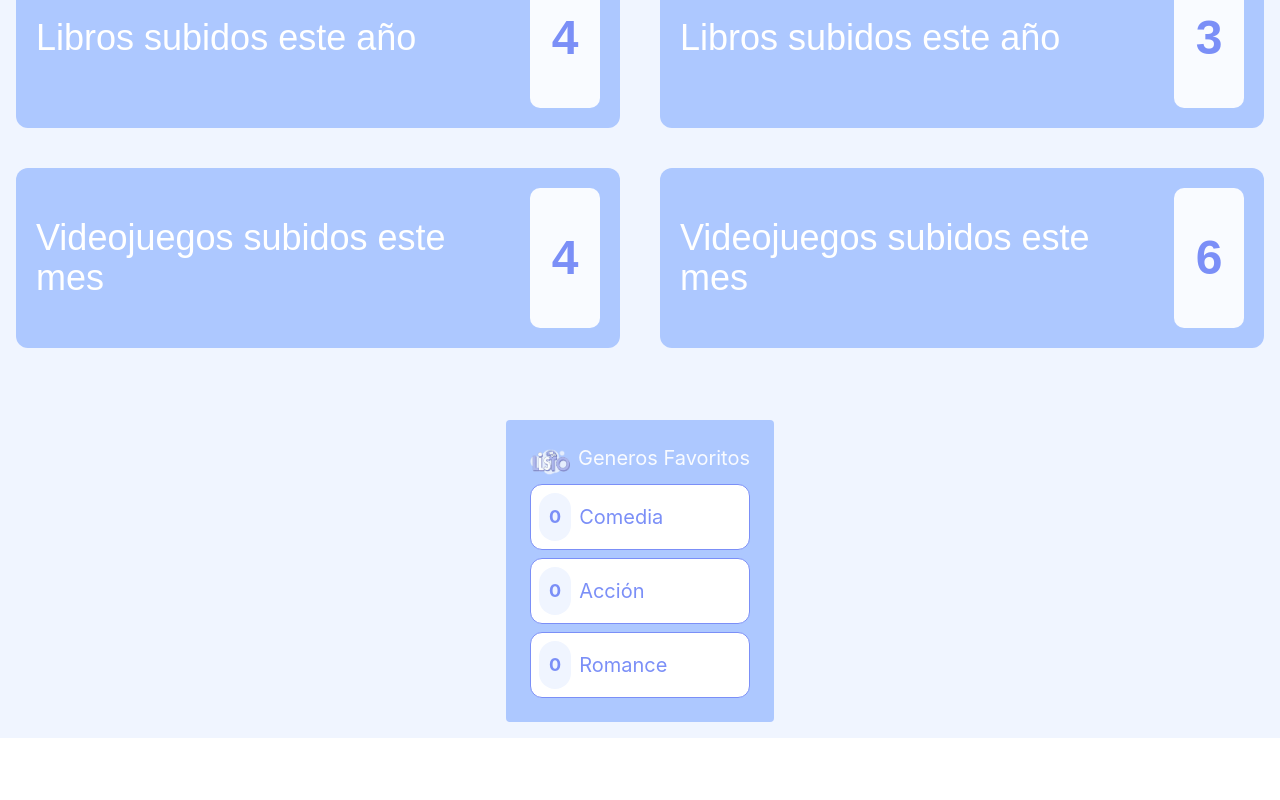
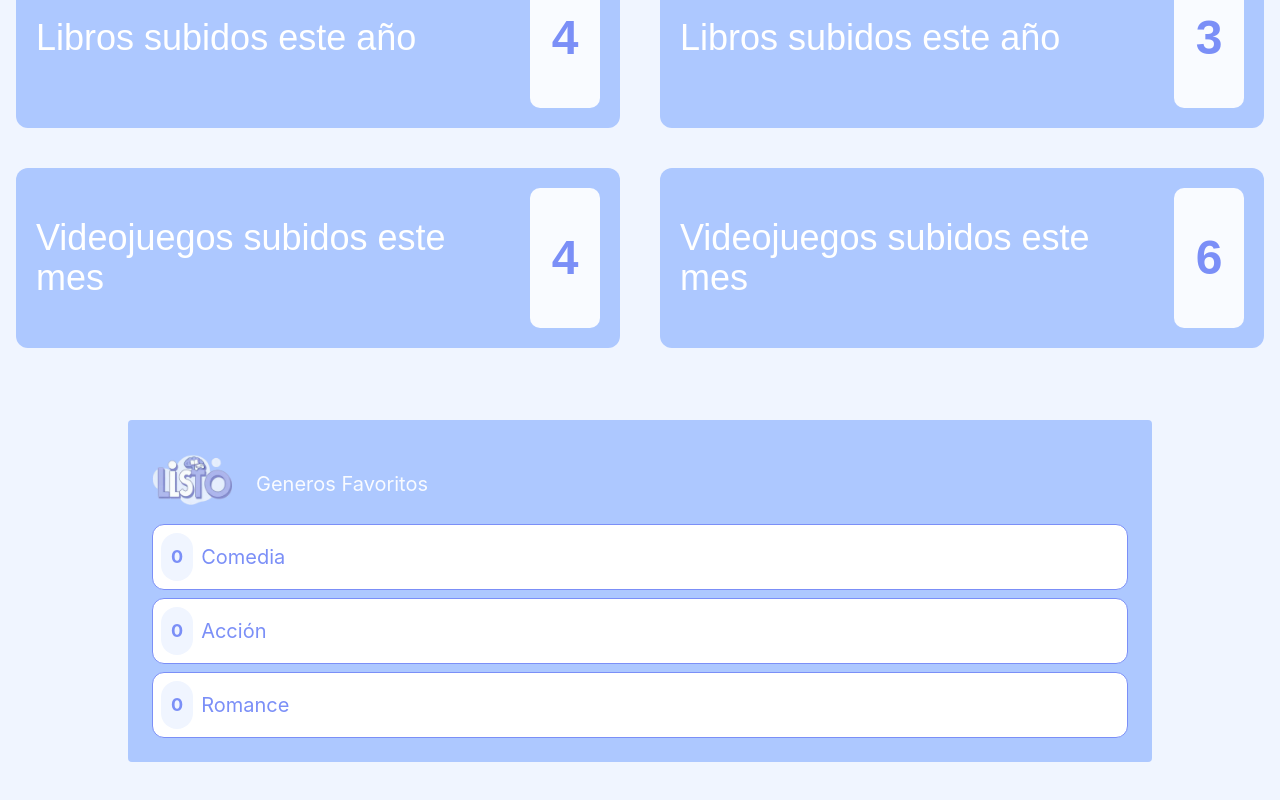
Before and after one commit to egilp04/listO, a React (Vite) app: page / in a window 1280 px wide. Shown: the part 318-1118 px from the top of the page. Before the commit the page ends 1056 px from the top, so only its background shows below. Built offline with nearby package versions, Linux system fonts and the light colour scheme.

Commit message:
cambios en la pagina

```diff
--- a/src/pages/EstadisticasGlobales.tsx
+++ b/src/pages/EstadisticasGlobales.tsx
@@ -49,10 +49,10 @@ const EstadisticasGlobales = () => {
           <CardEstadisticaG texto={label} numero={value}></CardEstadisticaG>
         ))}
       </div>
-      <div className="w-full flex flex-col items-center justify-center">
-        <div className="flex flex-col bg-primary-500 p-6 w-auto rounded-sm">
-          <div className="flex flex-row gap-2">
-            <div className="h-10 w-10 flex flex-row gap-2">
+      <div className="w-full flex flex-col items-center justify-center pr-10 pl-10 md:pr-28 md:pl-28 mb-10">
+        <div className="flex flex-col bg-primary-500 p-6 w-full rounded-sm">
+          <div className="flex flex-row gap-6 items-center">
+            <div className=" w-20 flex flex-row gap-2 h-full">
               {" "}
               <img src="src/assets/img/logo/logo.webp"></img>
             </div>
--- a/src/pages/GestionAdmin.tsx
+++ b/src/pages/GestionAdmin.tsx
@@ -4,7 +4,7 @@ import Table from "../componentes/Table";
 
 const GestionAdmin = () => {
   return (
-    <div className="bg-primary-200 flex flex-col min-h-screen gap-4 lg:gap-12 2xl:gap-14 p-4">
+    <div className="bg-primary-200 flex flex-col min-h-screen gap-20 p-4 md:p-6">
       <div className="w-full">
         <span className="material-symbols-outlined">arrow_back</span>
       </div>
@@ -17,7 +17,7 @@ const GestionAdmin = () => {
           <span>Usuario</span>
         </Button>
       </div>
-      <div className="shadow-elevation-3 bg-primary-50 flex flex-col gap-6 max-h-125 overflow-hidden p-4 rounded-sm">
+      <div className="shadow-elevation-3 bg-primary-50 flex flex-col gap-6 max-h-150 overflow-hidden p-4 rounded-sm">
         <Inputs
           variant="primario"
           label=""
```
Also changed, not shown: src/assets/img/logo/logo.png (deleted).
